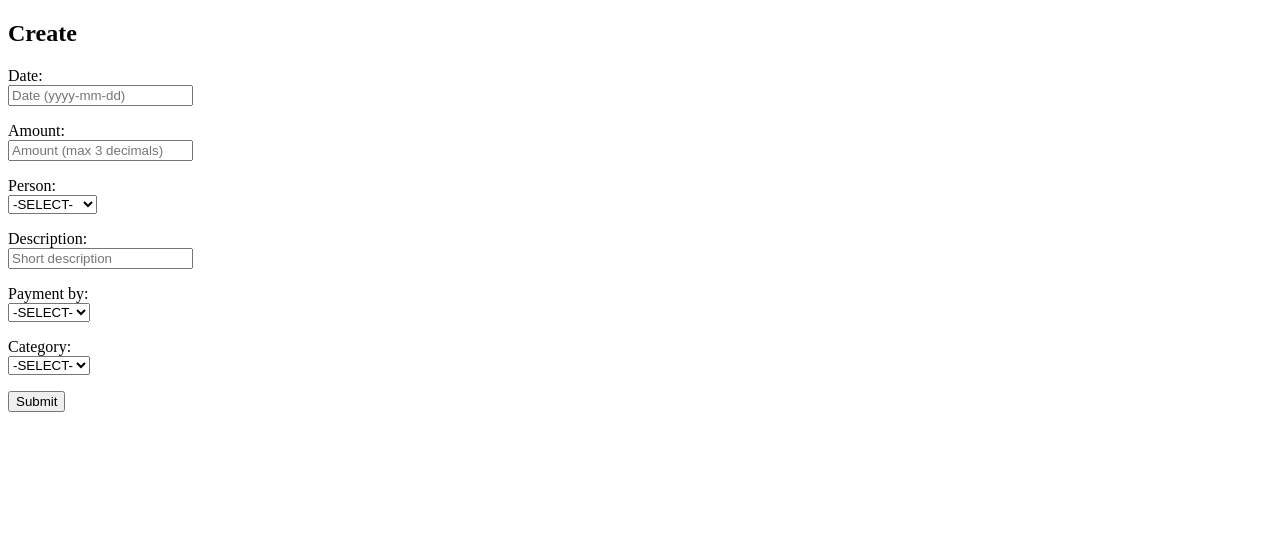
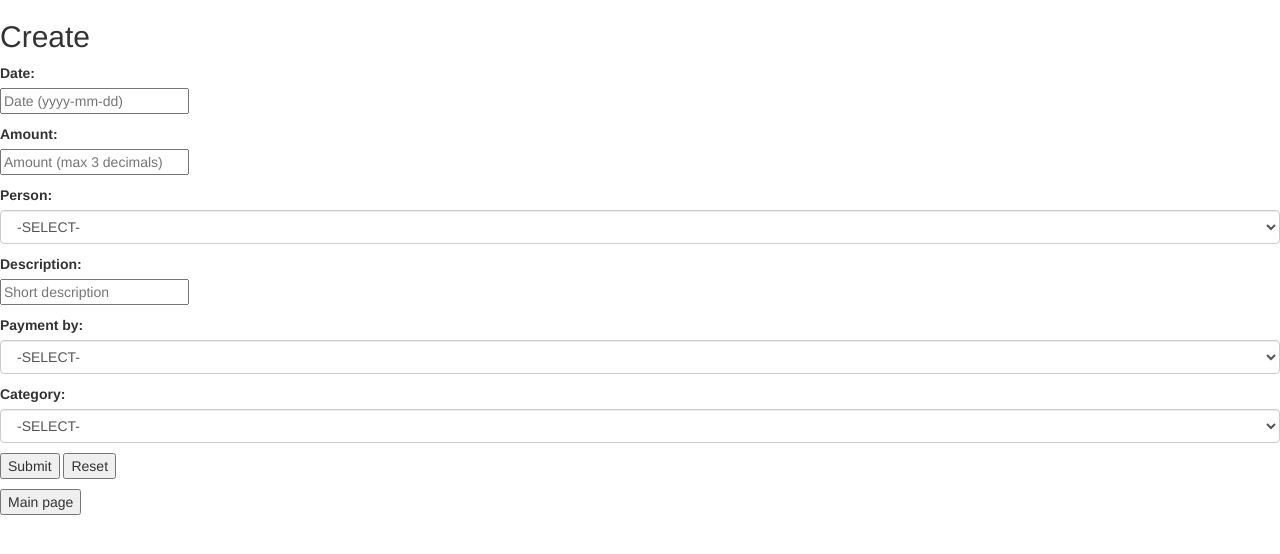
Before and after one commit to apolymen/Expenses, a CodeIgniter app: page /database/input in a window 1280 px wide. Shown: the top 554 px of the page. Run offline with CodeIgniter, Linux system fonts and the light colour scheme; data that the repository does not hold is empty; some libraries are stand-ins or nearby versions.

Commit message:
Success message for input Buttons CSS cleanup for output

```diff
--- a/application/config/autoload.php
+++ b/application/config/autoload.php
@@ -58,7 +58,7 @@ $autoload['packages'] = array();
 |
 |	$autoload['libraries'] = array('user_agent' => 'ua');
 */
-$autoload['libraries'] = array('database', 'form_validation');
+$autoload['libraries'] = array('database', 'form_validation', 'session');
 
 /*
 | -------------------------------------------------------------------
--- a/application/controllers/main.php
+++ b/application/controllers/main.php
@@ -5,6 +5,7 @@ class Main extends CI_Controller {
 
 	public function __construct() {
 		parent::__construct();
+//		$this->session->keep_flashdata('msg');
 	}
 
 	public function index() {
@@ -48,9 +49,14 @@ class Main extends CI_Controller {
 				'method_id' => $this->input->post('payment'),
 				'category_id' => $this->input->post('category')
 			);
+			echo base_url().'<br>';
 			echo 'Data array created<br>';
 			print_r($data);
 			//$this->model_expenses->add_record($data);
+
+			//display success message
+			$this->session->set_flashdata('msg', '<br>Record added to Database!!!');
+			redirect('input');
 		}
 	}
 
--- a/application/views/view_input.php
+++ b/application/views/view_input.php
@@ -5,9 +5,8 @@
         <meta charset="UTF-8">
         <title>Input</title>
 
-		<link href="http://ajax.googleapis.com/ajax/libs/jqueryui/1.11.4/themes/smoothness/jquery-ui.css" rel="stylesheet" type="text/css" />
-		<script src="http://ajax.googleapis.com/ajax/libs/jquery/1.11.2/jquery.min.js"></script>
-		<script src="http://ajax.googleapis.com/ajax/libs/jqueryui/1.11.4/jquery-ui.min.js"></script>
+		<link rel="stylesheet" href="http://maxcdn.bootstrapcdn.com/bootstrap/3.3.6/css/bootstrap.min.css">
+		<link rel="stylesheet" href="http://ajax.googleapis.com/ajax/libs/jqueryui/1.11.4/themes/smoothness/jquery-ui.css">
 
 		<style type="text/css" media="screen">
 			   label {display: block;}
@@ -55,12 +54,20 @@
 		</p>
 		<p>
 			<input type="submit" value="Submit" />
+			<input type="reset" value="Reset" />
 		</p>
 
 		<?php echo form_close(); ?>
 
+		<button onclick="location.href='/expenses/'">Main page</button>
+		<?php echo $this->session->flashdata('msg'); ?>
 
-      <script type="text/javascript">
+
+		<script src="http://ajax.googleapis.com/ajax/libs/jquery/1.11.3/jquery.min.js"></script>
+		<script src="http://maxcdn.bootstrapcdn.com/bootstrap/3.3.6/js/bootstrap.min.js"></script>
+		<script src="http://ajax.googleapis.com/ajax/libs/jqueryui/1.11.4/jquery-ui.min.js"></script>
+
+		<script type="text/javascript">
 			//load datepicker control onfocus
 			$(function () {
 				$("#xDate").datepicker(
```
Also changed, not shown: application/views/view_retrieve.php (+2 -43 lines).
